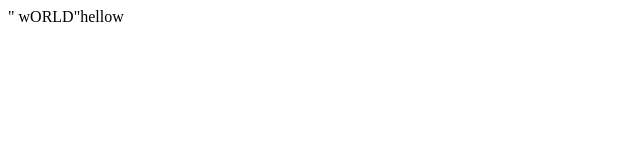
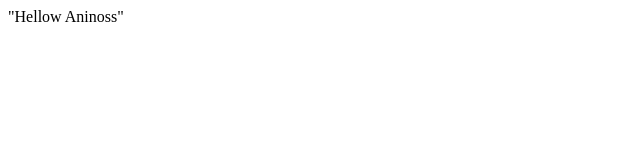
Before and after one commit to AnasElii/Ayman01, a plain HTML site: page index.html in a window 1280 px wide. Shown: the full height of the page, 0-640 px from the left. Drawn offline with Linux system fonts and the light colour scheme.

Commit message:
index aninoss

```diff
--- a/index.html
+++ b/index.html
@@ -3,7 +3,7 @@
     </head>
     <body>
         <p>
-            " wORLD"hellow
+            "Hellow  Aninoss"
 
     </body>
 </html>
```
